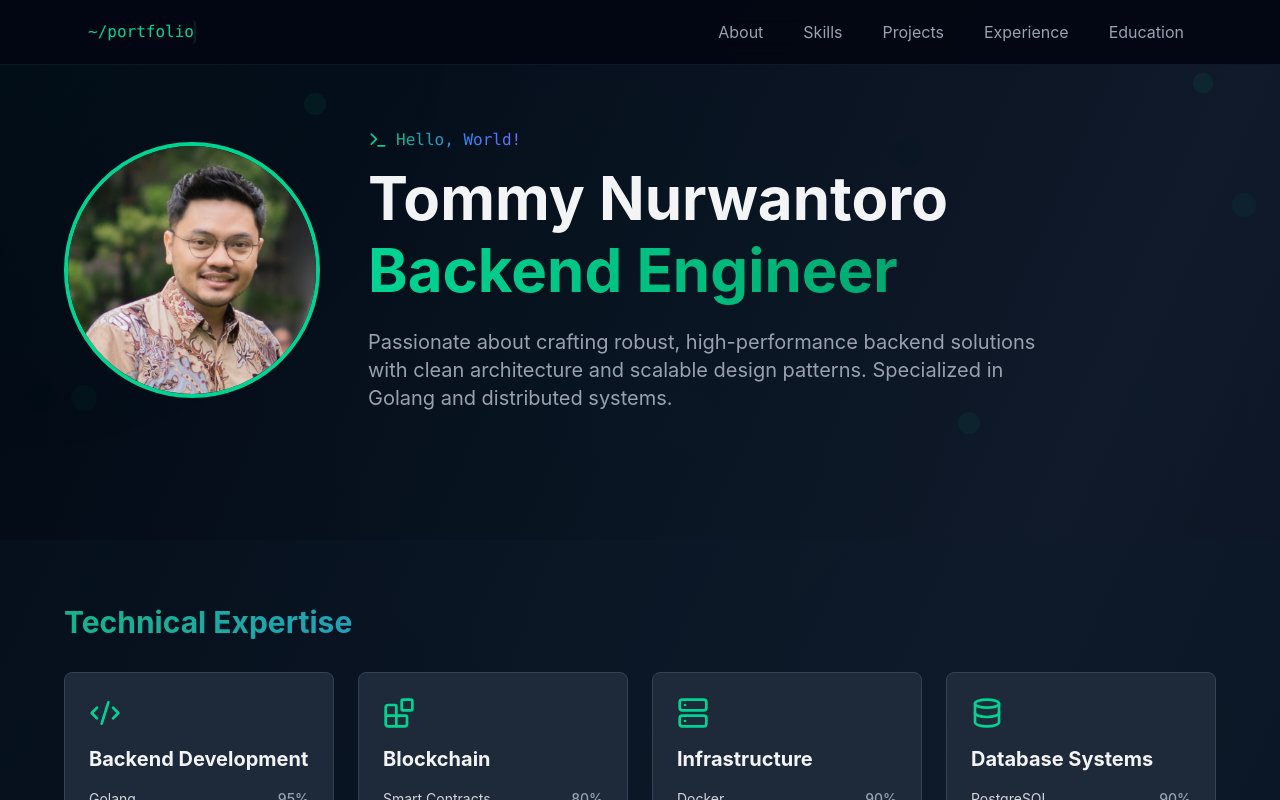
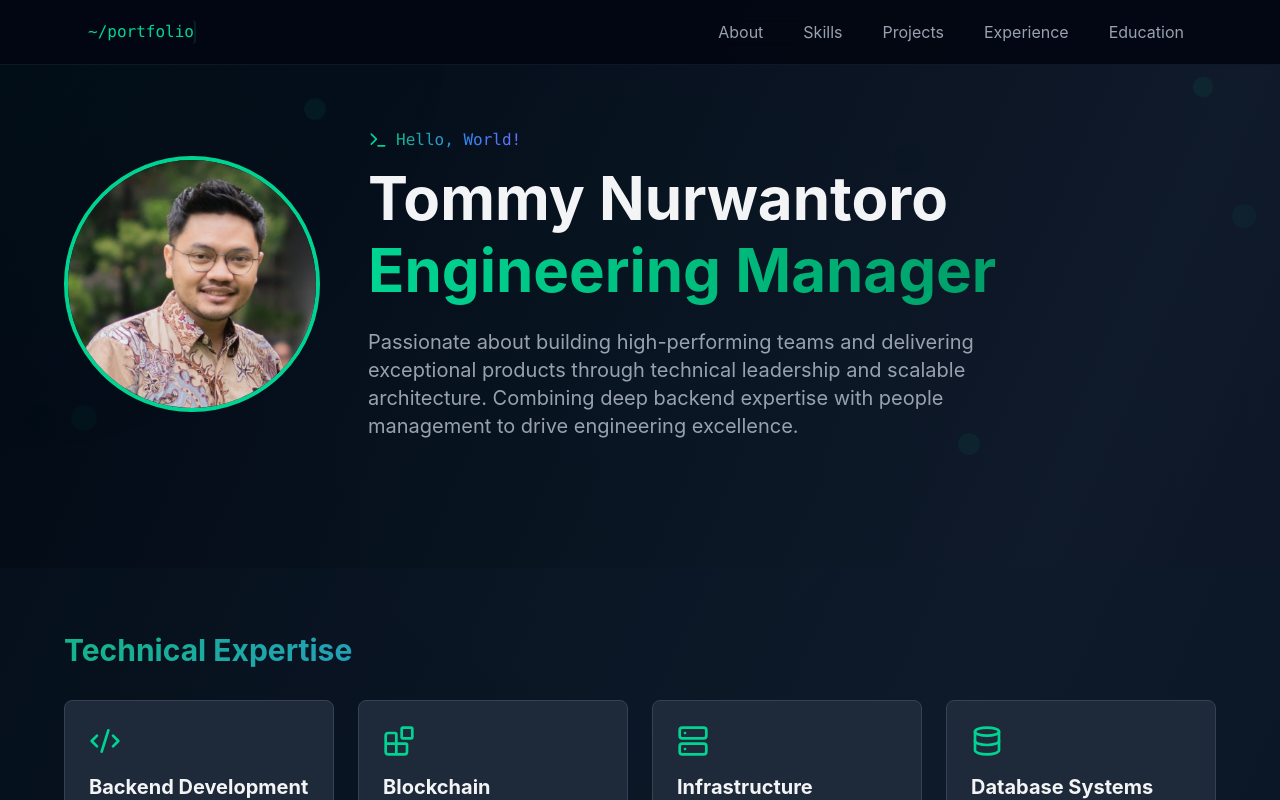
Before and after one commit to tommynurwantoro/myporto, a React (Vite) app: page / in a window 1280 px wide. Shown: the top 800 px of the page. Built offline with nearby package versions, Linux system fonts and the light colour scheme.

Commit message:
Update Header component to reflect new role and responsibilities

```diff
--- a/src/components/sections/Header.tsx
+++ b/src/components/sections/Header.tsx
@@ -16,7 +16,7 @@ export function Header() {
               <div className="w-full h-full bg-gray-800 flex items-center justify-center text-emerald-400">
                 <img
                   src={profilePicture}
-                  alt="Tommy Nurwantoro - Backend Engineer"
+                  alt="Tommy Nurwantoro - Engineering Manager"
                   className="w-full h-full object-cover transition-transform duration-500 group-hover:scale-110"
                   loading="eager"
                 />
@@ -36,13 +36,14 @@ export function Header() {
             <h1 className="text-4xl md:text-6xl font-bold animate-slide-up">
               Tommy Nurwantoro
               <span className="block text-transparent bg-clip-text bg-gradient-to-r from-emerald-400 via-emerald-500 to-emerald-600 py-3">
-                Backend Engineer
+                Engineering Manager
               </span>
             </h1>
             <p className="text-xl text-gray-400 max-w-2xl animate-fade-in">
-              Passionate about crafting robust, high-performance backend
-              solutions with clean architecture and scalable design patterns.
-              Specialized in Golang and distributed systems.
+              Passionate about building high-performing teams and delivering
+              exceptional products through technical leadership and scalable
+              architecture. Combining deep backend expertise with people management
+              to drive engineering excellence.
             </p>
           </div>
         </div>
```
